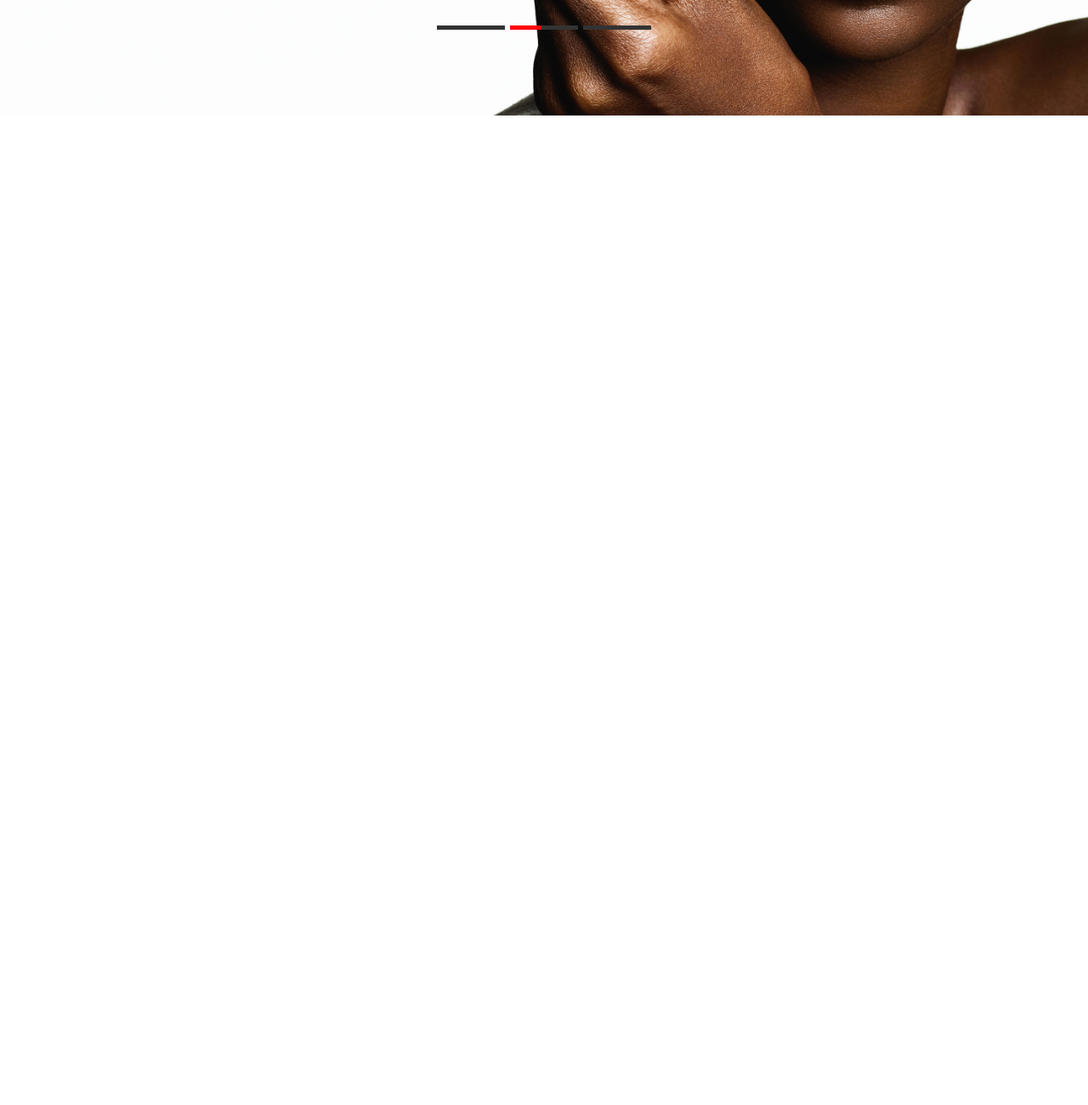
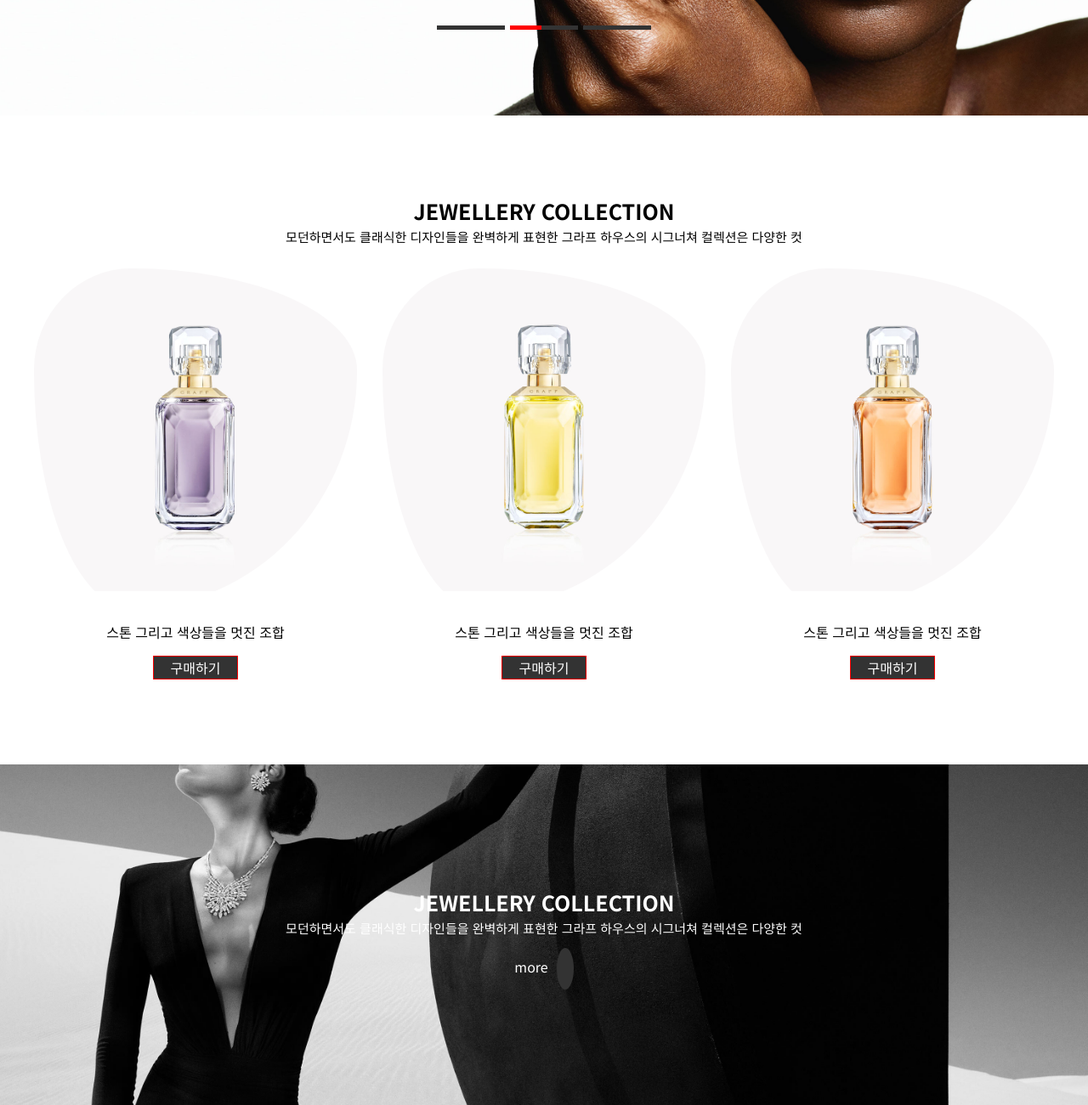
Before and after one commit to z7059z/z7059z.github.io, a plain HTML site: page index.html in a window 1280 px wide. Shown: the part 680-1981 px from the top of the page at 85% size. Before the commit the page ends 816 px from the top, so only its background shows below. Drawn offline with Linux system fonts and the light colour scheme; some icons are missing.

Commit message:
Add files via upload

```diff
--- a/css/main.css
+++ b/css/main.css
@@ -257,3 +257,90 @@
     margin: 0 0 0 600px;
     transform: translateX(-100%);
 }
+
+.main_content {
+    padding: 100px 0;
+    text-align: center;
+}
+
+.main_content h2 {
+    font-size: 25px;
+    font-weight: 700;
+    margin: 0 0 10px 0;
+}
+
+.main_content p {
+    font-size: 15px;
+    font-weight: 300;
+    margin: 0 0 30px 0;
+}
+
+.main_content .container {
+    display: flex;
+    width: 1200px;
+    margin: 0 auto;
+    gap: 30px;
+}
+
+.main_content .container figure {
+    flex: 1;
+    overflow: hidden;
+}
+
+.main_content .container .box {
+    margin: 0 0 20px 0;
+    border-radius: 30% 70% 70% 30% / 30% 30% 70% 70%;
+    overflow: hidden;
+}
+
+.main_content .container img {
+    margin: 0 0 20px 0;
+}
+
+.main_content .container figure:hover img {
+    transform: scale(1.5);
+    transition: 0.5s;
+}
+
+/* 이미지 아래 글 공간 띄우기*/
+.main_content .container strong {
+    display: block;
+    margin: 0 0 20px 0;
+}
+
+.main_content .container a {
+    display: inline-block;
+    padding: 5px 20px;
+    background: #333;
+    color: #fff;
+    border: 1px solid #f00;
+}
+
+.flxed_bg {
+    padding: 150px 0;
+    background: url(../img/mainvisual01.jpg) no-repeat fixed center center/cover;
+    filter: grayscale(1);
+    color: #fff;
+    text-align: center;
+}
+
+.flxed_bg h2 {
+    font-size: 25px;
+    font-weight: 700;
+    margin: 0 0 10px 0;
+}
+
+.flxed_bg p {
+    font-size: 15px;
+    font-weight: 300;
+    margin: 0 0 30px 0;
+}
+
+.flxed_bg i {
+    font-size: 20px;
+    padding: 10px;
+    background: #333;
+    border-radius: 50%;
+    margin: 0 0 0 10px;
+    vertical-align: middle;
+}
--- a/css/reset.css
+++ b/css/reset.css
@@ -26,5 +26,6 @@ body {
 }
 
 img {
+    max-width: 100%;
     vertical-align: middle;
 }
--- a/index.html
+++ b/index.html
@@ -78,6 +78,41 @@
                 </div>
                 <div class="num"></div>
             </section>
+            <section class="main_content">
+                <h2>JEWELLERY COLLECTION</h2>
+                <p>모던하면서도 클래식한 디자인들을 완벽하게 표현한 그라프 하우스의 시그너쳐 컬렉션은 다양한 컷</p>
+                <div class="container">
+                    <figure>
+                        <div class="box">
+                            <img src="./img/lesedilarona01.jpg" alt="">
+                        </div>
+                        <strong>스톤 그리고 색상들을 멋진 조합</strong>
+                        <a href="">구매하기</a>
+                    </figure>
+                    <figure>
+                        <div class="box">
+                            <img src="./img/lesedilarona02.jpg" alt="">
+                        </div>
+                        <strong>스톤 그리고 색상들을 멋진 조합</strong>
+                        <a href="">구매하기</a>
+                    </figure>
+                    <figure>
+                        <div class="box"><img src="./img/lesedilarona03.jpg" alt="">
+                        </div>
+                        <strong>스톤 그리고 색상들을 멋진 조합</strong>
+                        <a href="">구매하기</a>
+                    </figure>
+                </div>
+            </section>
+            <section class="flxed_bg">
+                <div class="inner">
+                    <h2>JEWELLERY COLLECTION</h2>
+                    <p>모던하면서도 클래식한 디자인들을 완벽하게 표현한 그라프 하우스의 시그너쳐 컬렉션은 다양한 컷</p>
+                    <a href="">
+                        <span>more</span> <i class="xi-arrow-right"></i>
+                    </a>
+                </div>
+            </section>
         </main>
         <footer class="footer">
 
```
